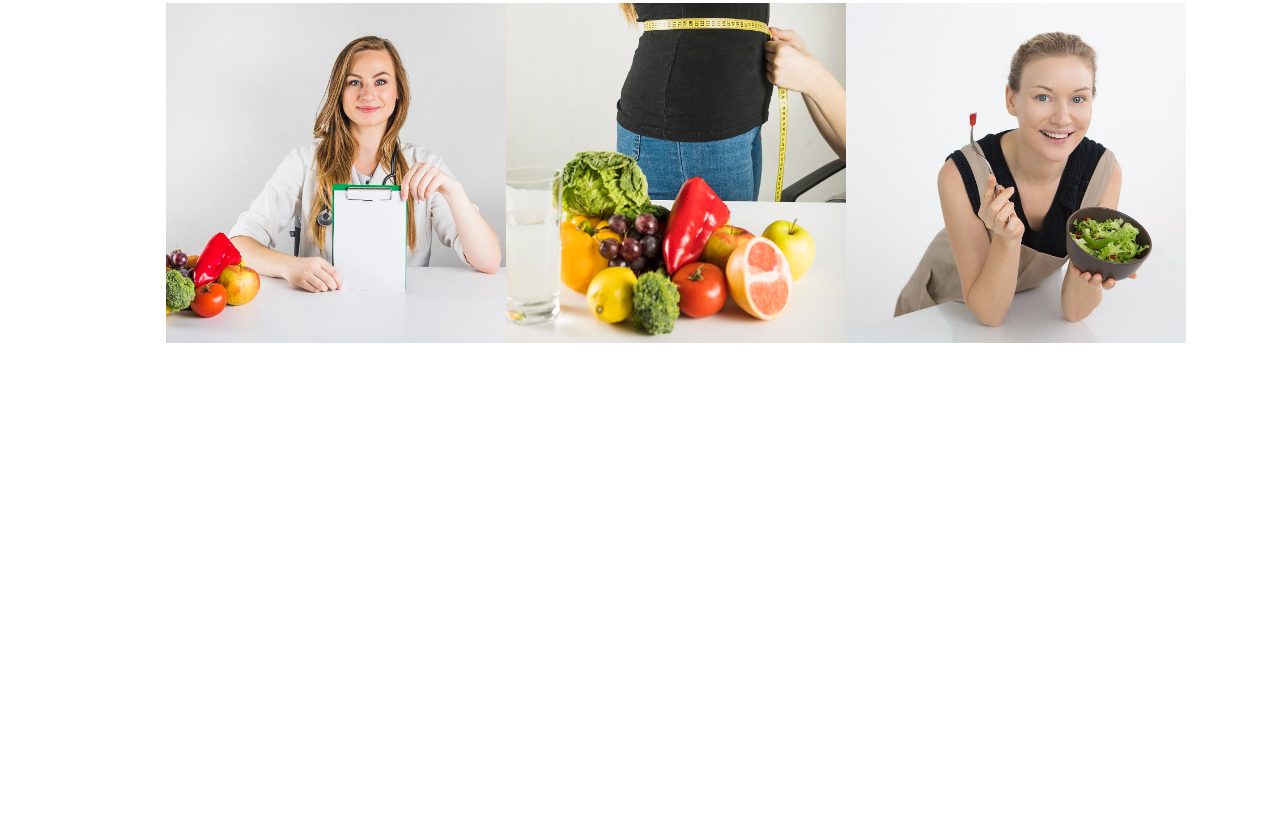
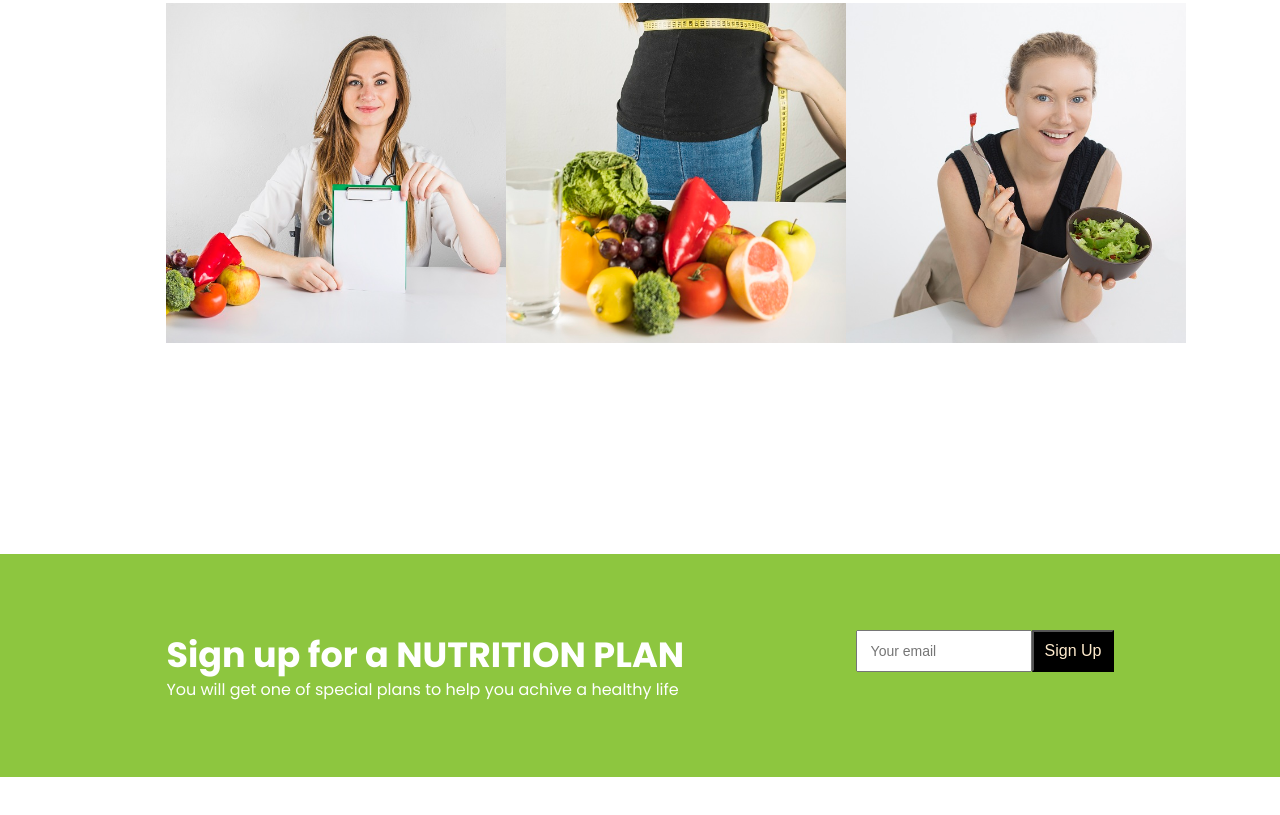
Before and after one commit to Sandu111/nutrimof, a plain HTML site: page index.html in a window 1280 px wide. Shown: the part 1139-1954 px from the top of the page. Before the commit the page ends 1590 px from the top, so only its background shows below. Drawn offline with Linux system fonts and the light colour scheme.

Commit message:
initial commit

```diff
--- a/css/components/home.css
+++ b/css/components/home.css
@@ -49,5 +49,41 @@
     left: 0;
 }
 
+.plan {
+    background-color: #8dc63f;
+    margin-top: 8%;
+    margin-bottom: 8%;
+}
 
+.plan>h3 {
+    font-size: 35px;
+    color: white;
+    font-weight: bold;
 }
+
+.plan>p {
+    color: white;
+}
+
+.contact {
+    display: flex;
+    margin-top: 8%;
+}
+
+.contact>button {
+    width: 100%;
+    padding-top: 10px;
+    padding-bottom: 10px;
+    background-color: black;
+    color: blanchedalmond;
+    font-size: 16px;
+}
+
+.contact>input {
+    display: block;
+    width: 100%;
+    padding-left: 5%;
+    padding-right: 35%;
+    font-size: 14px;
+    color: #999;
+}
--- a/index.html
+++ b/index.html
@@ -110,6 +110,21 @@
             </div>
         </section>
 
+        <section class="plan container wrap">
+            <div class="plan">
+                <h3>Sign up for a NUTRITION PLAN</h3>
+                <p>You will get one of special plans to help you achive a healthy life</p>
+            </div>
+            <form action class="contact">
+                <input type="email" placeholder="Your email adress">
+                <button>Sign Up</button>
+            </form>
+
+
+
+
+        </section>
+
     </body>
 
 </html>
```
